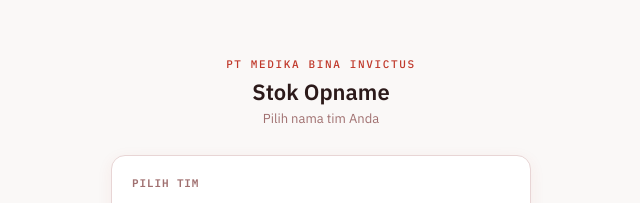
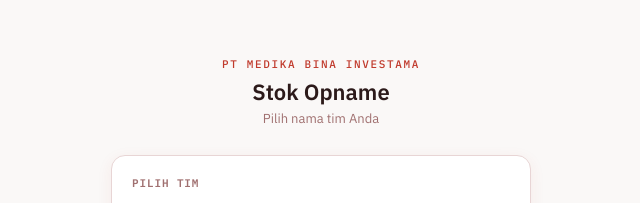
Before and after one commit to Galingsss/Stok-Opname-MBI, a plain HTML site: page index.html in a window 1280 px wide. Shown: the part 189-392 px from the top of the page, 319-959 px from the left. Drawn offline with Linux system fonts and the light colour scheme.

Commit message:
Update index.html

```diff
--- a/index.html
+++ b/index.html
@@ -139,7 +139,7 @@
 
 <!-- ONBOARD -->
 <div id="pgOnboard">
-  <div class="ob-logo">PT Medika Bina Invictus</div>
+  <div class="ob-logo">PT Medika Bina Investama</div>
   <div class="ob-title">Stok Opname</div>
   <div class="ob-sub">Pilih nama tim Anda</div>
   <div class="ob-card">
@@ -442,7 +442,6 @@
       +"</div></div>"
       +"<div class='so-right'>"
       +"<div class='qty-box'>"+d.qty+"</div>"
-      +"<button class='btn-del' onclick='delItem("+d.id+")'>Hapus</button>"
       +"</div></div></div>";
   }
   el.innerHTML=html;
```
